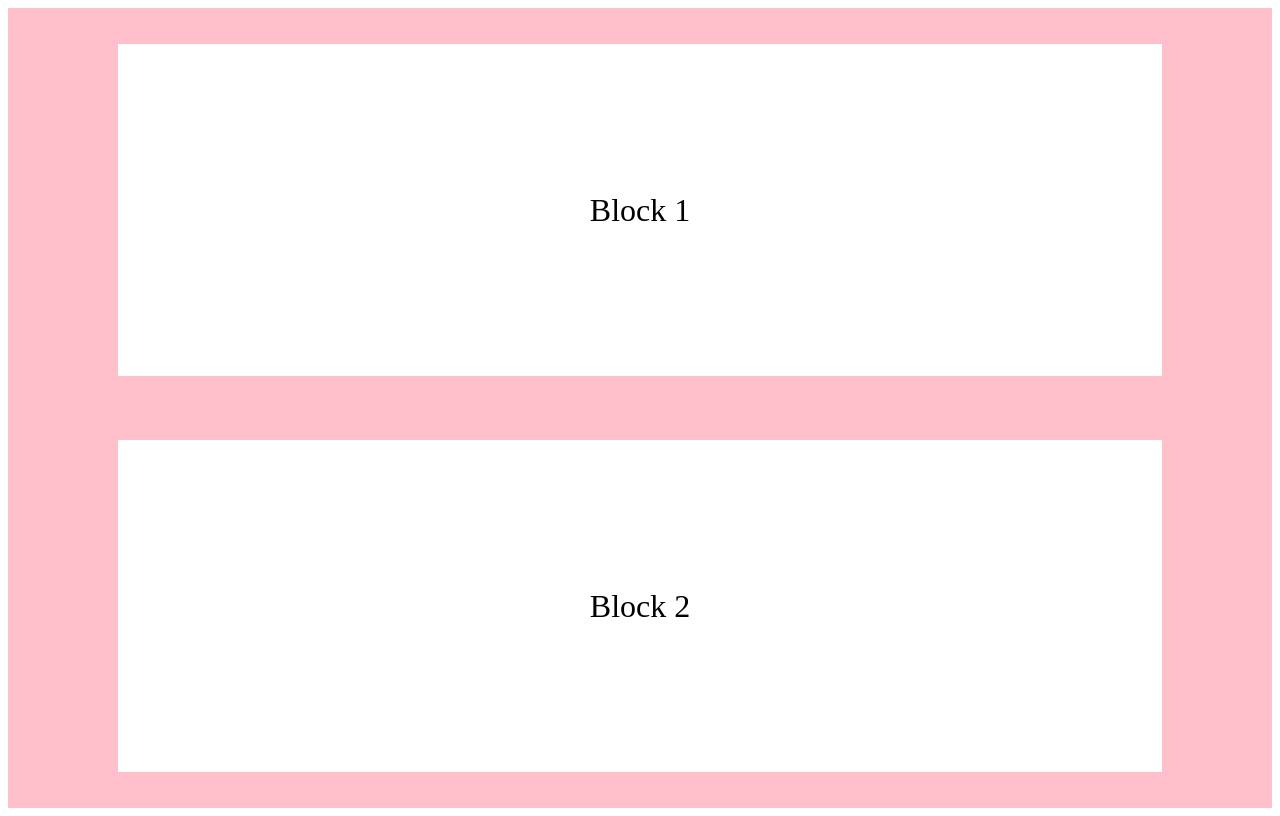
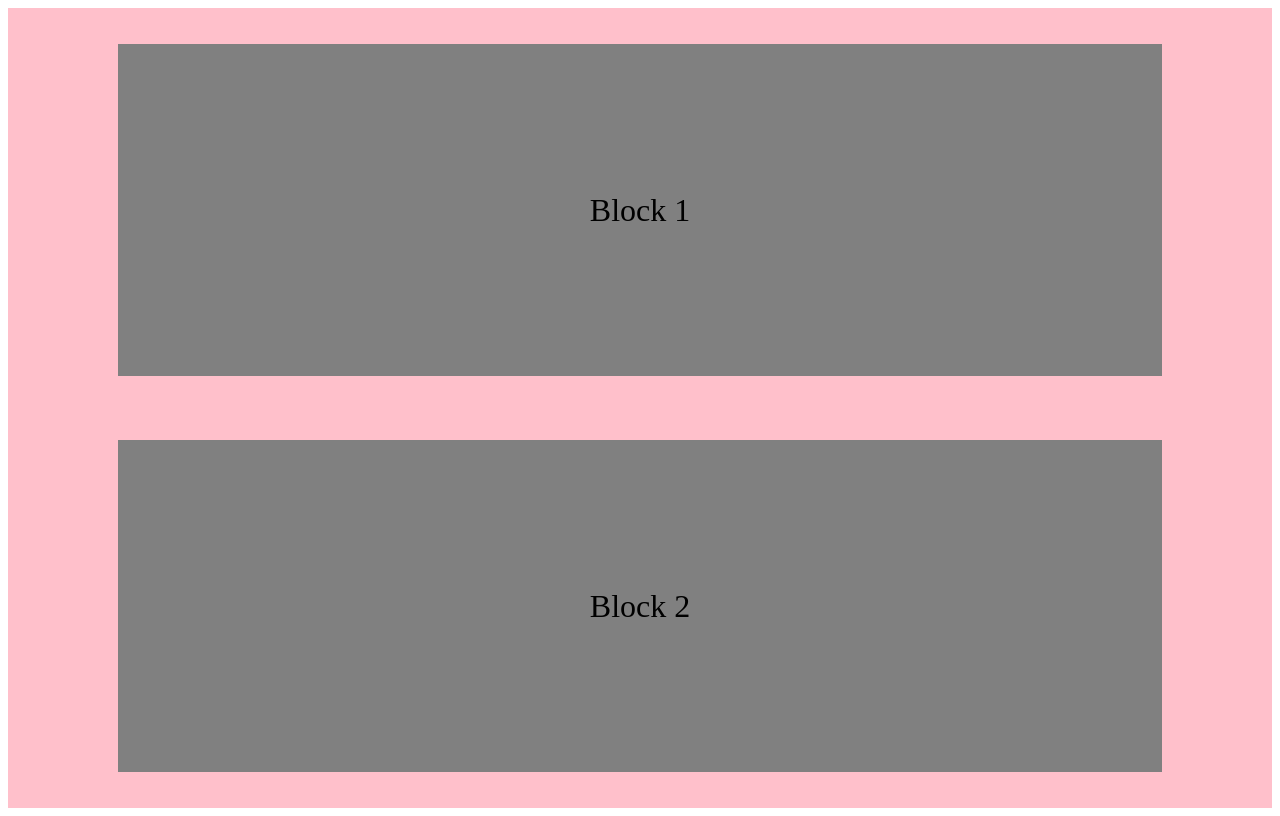
Before and after one commit to montezume/percy-puppeteer-emotion, a React app: page / in a window 1280 px wide. Built offline with nearby package versions, Linux system fonts and the light colour scheme.

Commit message:
chore: try babel plugin emotion

```diff
--- a/client/App.js
+++ b/client/App.js
@@ -6,7 +6,7 @@ const Block = styled.section`
   width: 80%;
   padding: 16px;
   margin: 32px;
-  background: white;
+  background: gray;
   display: flex;
   align-items: center;
   justify-content: center;
--- a/package.json
+++ b/package.json
@@ -26,6 +26,7 @@
     "@percy/puppeteer": "1.0.3",
     "babel-jest": "24.1.0",
     "babel-loader": "8.0.5",
+    "babel-plugin-emotion": "^10.0.7",
     "clean-webpack-plugin": "1.0.1",
     "eslint": "5.13.0",
     "eslint-config-airbnb": "17.1.0",
--- a/webpack.config.js
+++ b/webpack.config.js
@@ -18,7 +18,8 @@ module.exports = {
         use: {
           loader: "babel-loader",
           options: {
-            presets: ["@babel/preset-env", "@babel/preset-react"]
+            presets: ["@babel/preset-env", "@babel/preset-react"],
+            plugins: ["emotion"]
           }
         }
       }
```
